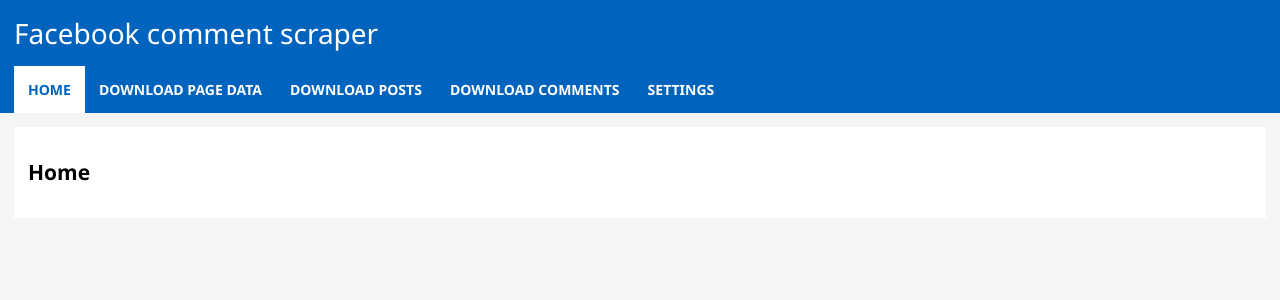
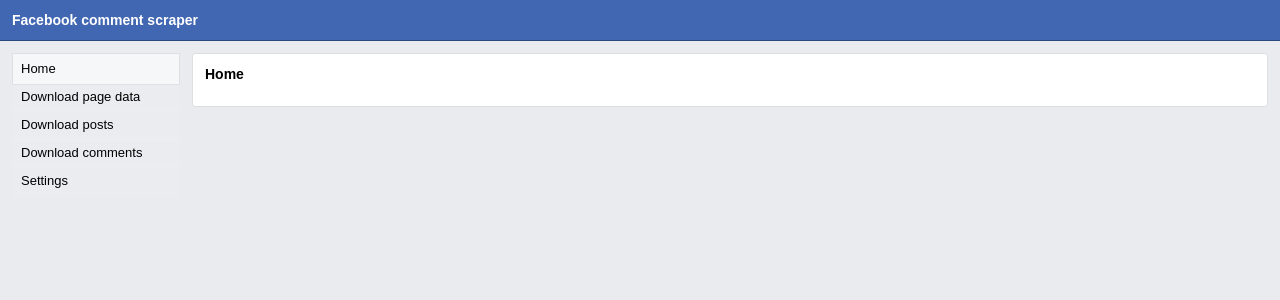
Before and after one commit to topotech/facebook-comment-scraper, a React (Vite) app: page / in a window 1280 px wide. Shown: the top 300 px of the page. Built offline with nearby package versions, Linux system fonts and the light colour scheme; what redux-localstorage would draw is missing.

Commit message:
Make layout look and feel more facebook-like

```diff
--- a/src/components/DownloadComments/CommentsDisplay.jsx
+++ b/src/components/DownloadComments/CommentsDisplay.jsx
@@ -100,7 +100,11 @@
 
     let content;
     if (!request) {
-      content = this.renderFetchButton();
+      if (!postId) {
+        content = 'Type in post ID or comment ID';
+      } else {
+        content = this.renderFetchButton();
+      }
     } else if (request.get('data') === false) {
       content = this.renderRetryButton();
     } else if (request.get('data') === null) {
--- a/src/components/Header.jsx
+++ b/src/components/Header.jsx
@@ -2,12 +2,9 @@
 
 import './Header.less';
 
-import Menu from './Menu';
-
 const Header = () => (
   <header>
     <h1>Facebook comment scraper</h1>
-    <Menu />
   </header>
 );
 
--- a/src/components/Header.less
+++ b/src/components/Header.less
@@ -1,11 +1,15 @@
+@import (reference) './colors.less';
+@import (reference) './variables.less';
+
 header {
   grid-area: header;
-  background-color: rgb(0, 99, 190);
+  background-color: @facebook-blue;
+  border-bottom: 1px solid @facebook-dark-blue;
   color: white;
 
   h1 {
     display: block;
-    margin: .5em;
-    font-weight: 400;
+    margin: @margin;
+    font-weight: bold;
   }
 }
--- a/src/components/Main.less
+++ b/src/components/Main.less
@@ -1,11 +1,20 @@
+
+@import (reference) './colors.less';
+@import (reference) './variables.less';
+
 main {
   grid-area: main;
-  background-color: rgb(245, 245, 245);
   overflow-y: scroll;
 
   section {
     background: white;
-    padding: 1em;
-    margin: 1em;
+    padding: @padding;
+    margin: @margin;
+    border: 1px solid @border-color;
+    border-radius: @border-radius;
+
+    h2 {
+      margin-bottom: @margin;
+    }
   }
 }
--- a/src/components/Menu.less
+++ b/src/components/Menu.less
@@ -1,30 +1,35 @@
+@import (reference) './colors.less';
+@import (reference) './variables.less';
+
 nav {
-  margin: 1em 1em 0 1em;
+  grid-area: menu;
+  margin: @margin 0 0 @margin;
 
   ul {
     display: flex;
+    flex-direction: column;
     list-style: none;
     margin: 0;
     padding-left: 0;
 
+    font-size: 13px;
+    line-height: 22px;
+
     li {
+      height: 28px;
       margin: 0;
 
       a {
         display: block;
-        padding: 1em;
+        padding: 4px 8px;
+        background-color: rgba(255, 255, 255, 0.06);
+        border: 1px solid transparent;
 
-        text-transform: uppercase;
-        font-weight: bold;
         text-decoration: none;
 
-        &:hover {
-          background-color: lighten(rgb(0, 99, 190), 10%);
-        }
-
-        &.active {
-          background-color: white;
-          color: rgb(0, 99, 190);
+        &:hover, &.active {
+          background-color: rgb(246, 247, 249);
+          border-color: @facebook-dark-gray;
         }
       }
     }
--- a/src/components/Root.jsx
+++ b/src/components/Root.jsx
@@ -3,11 +3,13 @@
 import './Root.less';
 
 import Header from './Header';
+import Menu from './Menu';
 import Main from './Main';
 
 const Root = () => (
   <React.Fragment>
     <Header />
+    <Menu />
     <Main />
   </React.Fragment>
 );
--- a/src/components/Root.less
+++ b/src/components/Root.less
@@ -1,10 +1,19 @@
+@import (reference) './colors.less';
+@import (reference) './variables.less';
+
 *, *:before, *:after {
   box-sizing: border-box;
 }
 
 body {
   margin: 0;
-  font-family: 'Segoe UI', Tahoma, Geneva, Verdana, sans-serif;
+  background-color: @facebook-gray;
+  font-family: Arial, Helvetica, sans-serif;
+  font-size: 12px;
+}
+
+h1, h2 {
+  margin: 0;
   font-size: 14px;
 }
 
@@ -14,9 +23,22 @@
 
 fieldset {
   border: 0;
+  margin: 0;
   padding: 0;
 
   & > div {
+    display: flex;
+
+    label {
+      width: 200px;
+      margin: 9px @margin;
+      text-align: right;
+    }
+
+    input, select, .react-date-picker__button {
+      flex-grow: 1;
+    }
+
     &:not(:first-child) {
       margin-top: 1em;
     }
@@ -25,14 +47,29 @@
 
 label {
   display: block;
-  margin-bottom: .5em;
+  font-weight: bold;
 }
 
 input, select, .react-date-picker__button {
   min-width: 165px;
-  height: 38px;
-  border: 1px solid black;
+  height: 32px;
+  border: 1px solid @facebook-light-gray;
+  border-radius: 2px;
   padding: 2px 8px;
+}
+
+input:focus {
+  border-color: @facebook-light-blue;
+  box-shadow: inset 0 0 4px fade(@facebook-light-blue, 50%);
+}
+
+select {
+  cursor: pointer;
+  background-color: @facebook-lighter-gray;
+}
+
+.react-date-picker__button {
+  border: 1px solid @facebook-light-gray !important;
 }
 
 input[type="file"] {
@@ -47,6 +84,26 @@
   }
 }
 
+button {
+  line-height: 26px;
+  border-radius: 2px;
+  background: @facebook-lighter-gray;
+  border: 1px solid @facebook-darker-gray;
+
+  font-size: inherit;
+  font-weight: bold;
+
+  &:hover {
+    background: @facebook-light-gray;
+  }
+}
+
+button.main {
+  background: @facebook-light-blue;
+  border-color: @facebook-light-blue;
+  color: white;
+}
+
 code {
   display: block;
   margin: 1em 0;
@@ -57,11 +114,14 @@
 table {
   width: 100%;
   margin: 1em 0;
-  border: 1px solid gray;
+  border: 1px solid @border-color;
   border-collapse: collapse;
+
+  font-size: 12px;
 
   th {
     text-align: left;
+    font-weight: bold;
     padding: 8px 8px;
   }
 
@@ -71,7 +131,7 @@
 
   thead {
     font-weight: bold;
-    background-color: rgb(225, 225, 225);
+    background-color: rgb(245, 247, 248);
   }
 
   tbody {
@@ -81,7 +141,7 @@
       }
 
       &:nth-child(even) {
-        background-color: rgb(235, 235, 235);
+        background-color: rgb(245, 247, 248);
       }
     }
   }
@@ -92,7 +152,8 @@
   height: 100vh;
   display: grid;
   grid-template-rows: auto 1fr;
-  grid-template-areas: "header" "main";
+  grid-template-columns: 180px 1fr;
+  grid-template-areas: "header header" "menu main";
 }
 
 .react-date-picker {
--- a/src/components/Settings/Settings.jsx
+++ b/src/components/Settings/Settings.jsx
@@ -93,6 +93,7 @@
           </div>
 
           <div>
+            <label htmlFor="import">Export data</label>
             <button onClick={this.onClickExport}>
               Export data
             </button>
--- /dev/null
+++ b/src/components/colors.less
@@ -0,0 +1,9 @@
+@facebook-light-blue: rgb(6, 108, 210);
+@facebook-blue: rgb(66, 103, 178);
+@facebook-dark-blue: rgb(41, 72, 125);
+
+@facebook-lighter-gray: rgb(243, 244, 244);
+@facebook-light-gray: rgb(233, 234, 235);
+@facebook-gray: rgb(233, 235, 238);
+@facebook-dark-gray: rgb(221, 223, 226);
+@facebook-darker-gray: rgb(218, 220, 222);
--- /dev/null
+++ b/src/components/variables.less
@@ -0,0 +1,7 @@
+@import (reference) './colors.less';
+
+@padding: 12px;
+@margin: @padding;
+
+@border-color: @facebook-dark-gray;
+@border-radius: 3px;
```
